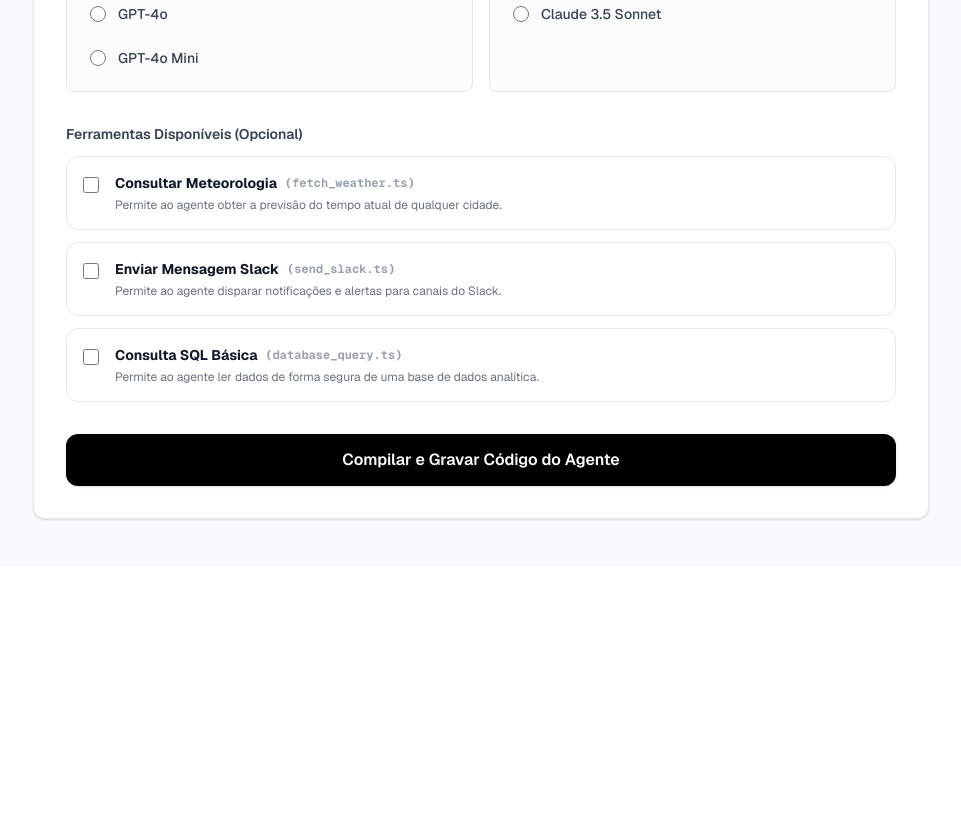
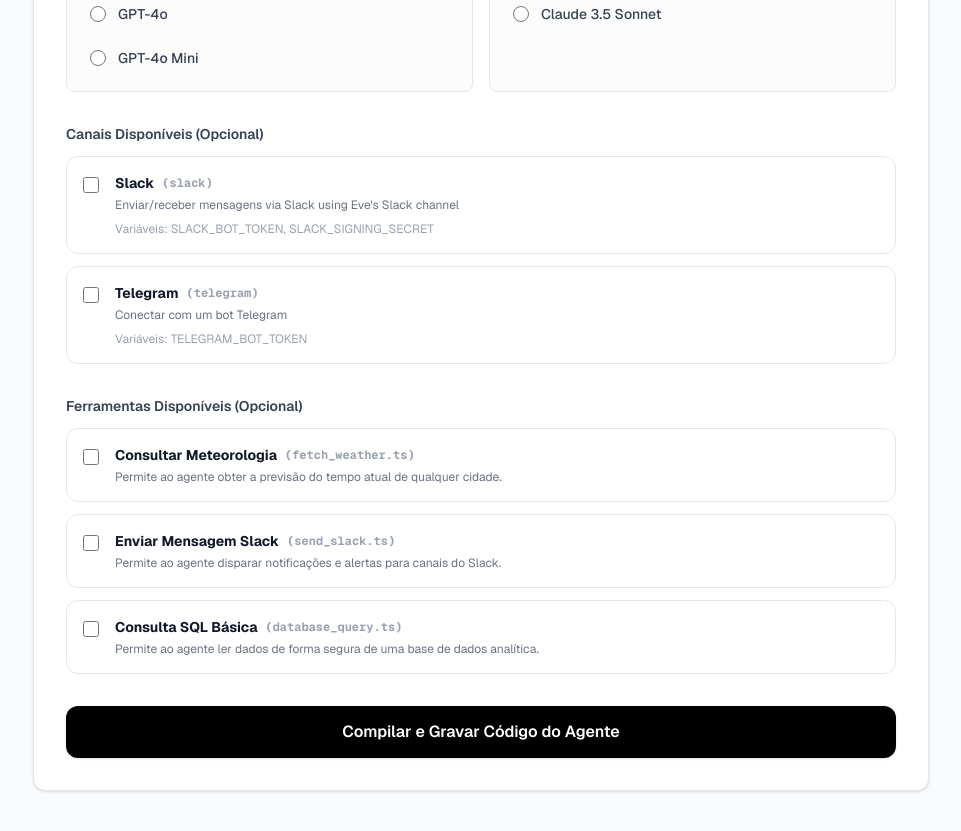
Before and after one commit to AurimarL/bakeve, a Next.js app: page / in a window 1280 px wide. Shown: the part 780-1611 px from the top of the page, without its empty margins (159-1120 px from the left). Before the commit the page ends 1347 px from the top, so only its background shows below. Built offline with nearby package versions, Linux system fonts and the light colour scheme.

Commit message:
feat: add ChannelsList component and integrate channel selection into the wizard

```diff
--- /dev/null
+++ b/src/components/ChannelsList.tsx
@@ -0,0 +1,30 @@
+import { AVAILABLE_CHANNELS } from "@/lib/const";
+import { ChannelOption } from "@/types";
+
+export default function ChannelsList({ selectedChannels, toggleChannel }: { selectedChannels: ChannelOption[]; toggleChannel: (channel: ChannelOption) => void }) {
+    return (
+        <div>
+            <label className="block text-sm font-semibold text-gray-700 mb-3">Canais Disponíveis (Opcional)</label>
+            <div className="grid grid-cols-1 gap-3">
+                {AVAILABLE_CHANNELS.map(channel => {
+                    const isChecked = selectedChannels.some(t => t.id === channel.id);
+                    return (
+                        <label key={channel.id} className={`flex items-start p-4 border rounded-xl cursor-pointer transition-all select-none ${isChecked ? 'bg-black text-white border-black' : 'bg-white text-gray-900 border-gray-200 hover:bg-gray-50'}`}>
+                            <input type="checkbox" checked={isChecked} onChange={() => toggleChannel(channel)} className="mt-1 h-4 w-4 rounded border-gray-300 text-black focus:ring-black" />
+                            <div className="ml-4">
+                                <div className="text-sm font-bold flex items-center gap-2">
+                                    {channel.name}
+                                    <span className={`font-mono text-xs ${isChecked ? 'text-gray-300' : 'text-gray-400'}`}>({channel.id})</span>
+                                </div>
+                                <div className={`text-xs mt-1 ${isChecked ? 'text-gray-200' : 'text-gray-500'}`}>{channel.description}</div>
+                                {channel.sampleEnv && (
+                                    <div className="text-xs mt-2 text-gray-400">Variáveis: {channel.sampleEnv.join(', ')}</div>
+                                )}
+                            </div>
+                        </label>
+                    );
+                })}
+            </div>
+        </div>
+    )
+}
--- a/src/components/wizard.tsx
+++ b/src/components/wizard.tsx
@@ -1,13 +1,14 @@
 "use client"
 
 import generateProject from '@/functions/generateProject.action';
-import { AGENT_TEMPLATES, AVAILABLE_TOOLS, PROVIDERS } from '@/lib/const';
-import { AgentTemplate, ModelOption, ToolOption } from '@/types';
+import { AGENT_TEMPLATES, AVAILABLE_TOOLS, PROVIDERS, AVAILABLE_CHANNELS } from '@/lib/const';
+import { AgentTemplate, ModelOption, ToolOption, ChannelOption } from '@/types';
 import { useState, useTransition } from 'react';
 import ModelSelector from './ModelSelector';
+import TemplateSelector from './TemplateSelector';
 import ToolsList from './ToolsList';
 import OutputFilePreview from './OutputFilePreview';
-import TemplateSelector from './TemplateSelector';
+import ChannelsList from './ChannelsList';
 
 export default function Wizard() {
 
@@ -20,6 +21,7 @@ export default function Wizard() {
     const [base64Archive, setBase64Archive] = useState<string | null>(null);
     const [isPending, startTransition] = useTransition();
     const [selectedTemplateId, setSelectedTemplateId] = useState<string | null>(null);
+    const [selectedChannels, setSelectedChannels] = useState<ChannelOption[]>([]);
 
     const handleSelectTemplate = (template: AgentTemplate) => {
         setSelectedTemplateId(template.id);
@@ -28,6 +30,7 @@ export default function Wizard() {
         const allModels = PROVIDERS.flatMap(p => p.models);
         setSelectedModel(allModels.find(m => m.id === template.modelId) ?? null);
         setSelectedTools(AVAILABLE_TOOLS.filter(t => template.toolIds.includes(t.id)));
+        setSelectedChannels(AVAILABLE_CHANNELS.filter(c => template.channelIds?.includes(c.id)));
     };
 
     const toggleTool = (tool: ToolOption) => {
@@ -38,7 +41,15 @@ export default function Wizard() {
         }
     };
 
-    const handleGenerate = async (e: React.SubmitEvent) => {
+    const toggleChannel = (channel: ChannelOption) => {
+        if (selectedChannels.find(c => c.id === channel.id)) {
+            setSelectedChannels(selectedChannels.filter(c => c.id !== channel.id));
+        } else {
+            setSelectedChannels([...selectedChannels, channel]);
+        }
+    };
+
+    const handleGenerate = async (e: React.FormEvent<HTMLFormElement>) => {
         e.preventDefault();
         if (!selectedModel) {
             alert("Por favor, selecione um modelo de inteligência artificial primeiro.");
@@ -52,7 +63,7 @@ export default function Wizard() {
         setExpandedFileIndex(null);
 
         startTransition(async () => {
-            const result = await generateProject(projectSlug, agentName, description, selectedModel, selectedTools);
+            const result = await generateProject(projectSlug, agentName, description, selectedModel, selectedTools, selectedChannels);
             if (result.success && result.base64Tar) {
                 // reconstruct generatedFiles client-side for preview
                 const files = [
@@ -61,6 +72,17 @@ export default function Wizard() {
                 ];
 
                 selectedTools.forEach(tool => files.push({ path: `agent/tools/${tool.id}.ts`, content: `...tool file in archive...` }));
+
+                // include channel placeholders in preview
+                selectedChannels.forEach(channel => {
+                    if (channel.id === 'slack') {
+                        files.push({ path: 'agent/channels/slack.ts', content: `import { connectSlackCredentials } from "@vercel/connect/eve";\nimport { slackChannel } from "eve/channels/slack";\nexport default slackChannel({\n  credentials: connectSlackCredentials("slack/${projectSlug}"),\n});` });
+                    }
+
+                    if (channel.id === 'telegram') {
+                        files.push({ path: 'agent/channels/telegram.ts', content: `import { telegramChannel } from "eve/channels/telegram";\nexport default telegramChannel({\n  botUsername: "${projectSlug}_bot",\n});` });
+                    }
+                });
 
                 setGeneratedFiles(files);
                 setBase64Archive(result.base64Tar);
@@ -96,6 +118,10 @@ export default function Wizard() {
 
                 <ModelSelector selectedModel={selectedModel} setSelectedModel={setSelectedModel} />
 
+                {/* Channels */}
+
+                <ChannelsList selectedChannels={selectedChannels} toggleChannel={toggleChannel} />
+
                 {/* Lista de Ferramentas */}
 
                 <ToolsList selectedTools={selectedTools} toggleTool={toggleTool} />
--- a/src/functions/generateProject.action.ts
+++ b/src/functions/generateProject.action.ts
@@ -5,12 +5,30 @@ import generateInstructions from './generateInstructions';
 
 type File = { path: string; content: string };
 
-export default async function generateProject(projectSlug: string, agentName: string, description: string, model: any, tools: any[] = []) {
+export default async function generateProject(projectSlug: string, agentName: string, description: string, model: any, tools: any[] = [], channels: any[] = []) {
     try {
         const files: File[] = [];
 
         files.push({ path: 'agent/instructions.md', content: generateInstructions(agentName, description) });
-        files.push({ path: 'agent/agent.ts', content: generateAgentConfig(agentName, model) });
+                files.push({ path: 'agent/agent.ts', content: generateAgentConfig(agentName, model) });
+
+                // add channel files if any
+                for (const channel of channels) {
+                        if (channel.id === 'slack') {
+                                files.push({ path: 'agent/channels/slack.ts', content: `import { connectSlackCredentials } from "@vercel/connect/eve";
+import { slackChannel } from "eve/channels/slack";
+export default slackChannel({
+    credentials: connectSlackCredentials("slack/${projectSlug}"),
+});` });
+                        }
+
+                        if (channel.id === 'telegram') {
+                                files.push({ path: 'agent/channels/telegram.ts', content: `import { telegramChannel } from "eve/channels/telegram";
+export default telegramChannel({
+    botUsername: "${projectSlug}_bot",
+});` });
+                        }
+                }
 
         for (const tool of tools) {
             files.push({ path: `agent/tools/${tool.id}.ts`, content: tool.code });
--- a/src/lib/const.ts
+++ b/src/lib/const.ts
@@ -1,4 +1,4 @@
-import { AgentTemplate, Provider, ToolOption } from "@/types";
+import { AgentTemplate, Provider, ToolOption, ChannelOption } from "@/types";
 
 export const PROVIDERS: Provider[] = [
     {
@@ -25,7 +25,8 @@ export const AGENT_TEMPLATES: AgentTemplate[] = [
         agentName: "",
         instructions: "",
         modelId: "gpt-4o-mini",
-        toolIds: [],
+      toolIds: [],
+      channelIds: [],
     },
     {
         id: "weather-monitor",
@@ -34,7 +35,8 @@ export const AGENT_TEMPLATES: AgentTemplate[] = [
         agentName: "Weather Monitor",
         instructions: "És um agente especializado em meteorologia. Quando o utilizador pedir previsões, usa a ferramenta fetch_weather para obter dados atualizados e apresenta-os de forma clara e concisa.",
         modelId: "gpt-4o-mini",
-        toolIds: ["fetch_weather"],
+      toolIds: ["fetch_weather"],
+      channelIds: [],
     },
     {
         id: "slack-notifier",
@@ -43,7 +45,8 @@ export const AGENT_TEMPLATES: AgentTemplate[] = [
         agentName: "Slack Notifier",
         instructions: "És um agente de notificações. A tua função é receber pedidos e disparar mensagens formatadas para os canais Slack corretos. Sê conciso e inclui sempre contexto relevante nas mensagens.",
         modelId: "gpt-4o",
-        toolIds: ["send_slack"],
+      toolIds: ["send_slack"],
+      channelIds: ["slack"],
     },
     {
         id: "data-analyst",
@@ -52,7 +55,8 @@ export const AGENT_TEMPLATES: AgentTemplate[] = [
         agentName: "Data Analyst",
         instructions: "És um analista de dados sénior. Usa a ferramenta database_query para executar queries de leitura, interpreta os resultados e apresenta insights claros. Nunca executes queries que modifiquem dados.",
         modelId: "gpt-4o",
-        toolIds: ["database_query"],
+      toolIds: ["database_query"],
+      channelIds: [],
     },
     {
         id: "ops-agent",
@@ -61,7 +65,8 @@ export const AGENT_TEMPLATES: AgentTemplate[] = [
         agentName: "Ops Agent",
         instructions: "És um agente de operações. Monitoriza métricas via database_query e envia alertas proativos para o Slack quando detetares anomalias ou limiares ultrapassados.",
         modelId: "gpt-4o",
-        toolIds: ["database_query", "send_slack"],
+      toolIds: ["database_query", "send_slack"],
+      channelIds: ["slack"],
     },
 ];
 
@@ -119,3 +124,18 @@ export const database_query = tool({
 });`
     }
 ];
+
+export const AVAILABLE_CHANNELS: ChannelOption[] = [
+  {
+    id: "slack",
+    name: "Slack",
+    description: "Enviar/receber mensagens via Slack using Eve's Slack channel",
+    sampleEnv: ["SLACK_BOT_TOKEN", "SLACK_SIGNING_SECRET"],
+  },
+  {
+    id: "telegram",
+    name: "Telegram",
+    description: "Conectar com um bot Telegram",
+    sampleEnv: ["TELEGRAM_BOT_TOKEN"],
+  },
+];
```
Also changed, not shown: src/types/index.ts (+8 -0 lines).
